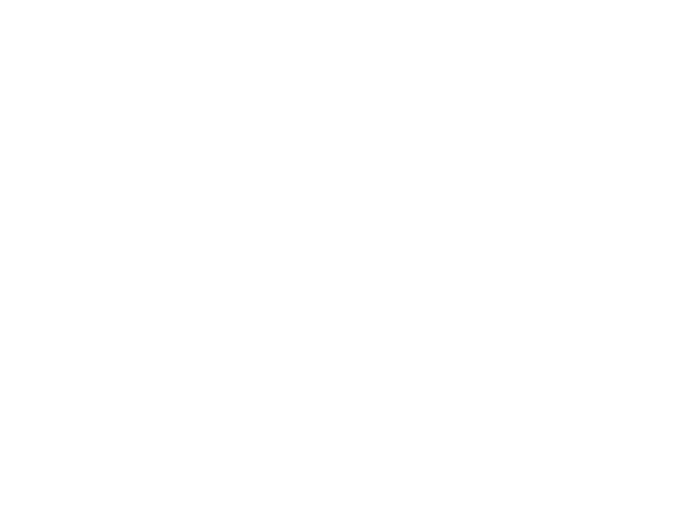
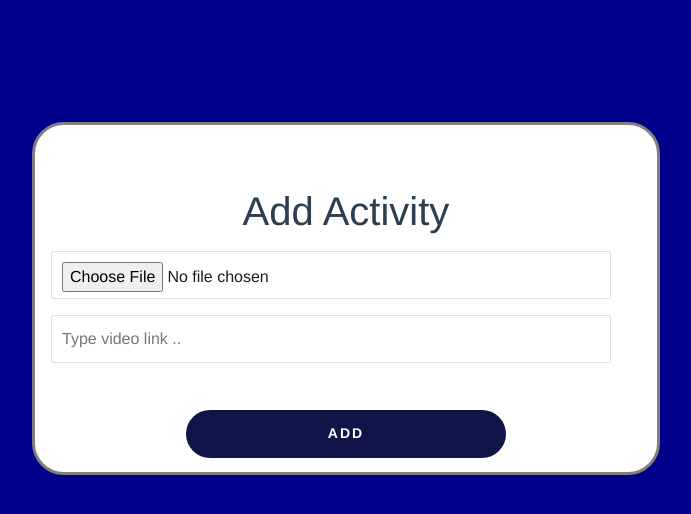
Before and after one commit to DaiAlaa/LMS-front-end, a Vue app: page /addactivity in a window 1280 px wide. Shown: the top 514 px of the page, without its empty margins (294-985 px from the left). Built offline with nearby package versions, Linux system fonts and the light colour scheme.

Commit message:
addactivity

```diff
--- a/src/router/index.js
+++ b/src/router/index.js
@@ -2,6 +2,7 @@
 import VueRouter from "vue-router";
 import Home from "../views/Home.vue";
 import AddCourse from "../views/AddCourse";
+import AddActivity from "../views/AddActivity"
 import AdminPanel from "../views/AdminPanel";
 import SignUp from "../views/SignUp.vue";
 import LogIn from "../views/LogIn.vue";
@@ -25,6 +26,11 @@
     component: AdminPanel,
   },
   {
+    path: "/addactivity",
+    name: "AddActivity",
+    component: AddActivity,
+  },
+  {
     path: "/SignUp",
     name: "SignUp",
     component: SignUp,
--- /dev/null
+++ b/src/views/AddActivity.vue
@@ -0,0 +1,147 @@
+<template>
+    <div class="conatiner parent px-0">
+      <div class="row">
+        <div class="col-md-3"></div>
+        <div class="col-md-6">
+          <form class="signup-form">
+            <h1>Add Activity</h1>
+
+            <input type="file" placeholder="Select pdf .." accept="application/pdf" required/>
+            <input type="text" placeholder="Type video link .." v-model="course_video" required />
+            <!-- <p v-if="invalid_email == true" class="invalid" id="invalid_email">
+              The email address you supplied is invalid.
+            </p> -->
+
+            <button @click.prevent="addActivities()" id="signup-btn" type="submit" testid="sign up button" class="costum-btn">
+              Add
+            </button>
+          </form>
+        </div>
+      </div>
+    </div>
+</template>
+<style lang="scss" scoped>
+
+.parent{
+  background-color:darkblue;
+  height:100vh;
+  overflow: hidden;
+  padding-top: 7%;
+  // width: 100vw;
+  // background: fixed;
+}
+input {
+  height: 3em;
+  padding: 0.625em 0.625em 0.625em;
+  border-radius: 2px;
+  border: 1px solid #dfe0e6;
+  color: #1c1c1f;
+  width: 90%;
+  align-items: center;
+  display: block;
+  margin: 1em;
+  // background-color: transparent;
+}
+.gender{
+  height:1.5em;
+}
+.costum-btn {
+  font-size: 14px;
+  line-height: 1;
+  border-radius: 500px;
+  padding: 16px 48px 18px;
+  margin-bottom: 14px;
+  margin-top: 31px;
+  margin-left: auto;
+  margin-right: auto;
+  color: #fff;
+  text-decoration: none;
+  font-weight: 700;
+  text-align: center;
+  cursor: pointer;
+  transition-duration: 0.3s;
+  border-width: 0;
+  letter-spacing: 2px;
+  /* min-width: 160px; */
+  text-transform: uppercase;
+  white-space: normal;
+  float: center;
+}
+  // -webkit-appearance: none;
+  // -moz-appearance: none;
+.highlight {
+  color: #0f1549;
+  display: inline-block;
+}
+.highlight:hover {
+  color: #0f1549;
+  cursor: pointer;
+}
+
+.invalid {
+  color: #bd3200;
+  text-align: left;
+}
+
+#signup-btn {
+  background-color: #0f1549;
+  max-width: 320px;
+  width: 100%;
+}
+#signup-btn:hover {
+  background-color: #0f1549;
+}
+label{
+  margin-top:1em;
+}
+.signup-form {
+  background-color: white;
+  margin-top: 2em;
+  border:solid #1c1c1f;
+  border-radius: 2em;
+  border-color:gray ;
+
+}
+h1 {
+  margin-top: 10%;
+}
+.start{
+  margin-top:5% ;
+}
+</style>
+<script>
+// import { mapGetters } from "vuex";
+export default {
+    name:"AddActivity",
+    components:{},
+    data:function(){
+        return{
+          course_pdf: "",
+          course_video: "",
+
+        }
+
+    },
+    methods: {
+      addActivities(){
+        // this.trigger_validation = true;
+        // this.can_submit = true;
+        setTimeout(() => {
+          let new_course_activity = { //ceate new course activity obj
+            course_pdf: this.course_pdf,
+            course_video: this.course_video,
+          };
+          this.$store.dispatch("Course/addNewCourseActivities", new_course_activity); //to be changed
+          // this.$router.replace("/EmailConfirmation");
+          // this.$router.replace("/");
+      }, 200);
+      },
+
+    },
+    // computed:{
+    //   ...mapGetters({
+    //   isLoggedIn: "Authorization/GetStatus",
+    // }),
+    // }
+}
+</script>
--- a/src/views/AdminPanel.vue
+++ b/src/views/AdminPanel.vue
@@ -110,7 +110,7 @@
   methods: {
     elevateLearner(userId) {
         //call action of elevation (put)
-      //this.$store.dispatch("Users/DeleteUser", userId);
+      this.$store.dispatch("Course/elevateLearner", userId);
       console.log("usertd kkk " , userId)
     },
   },
```
Also changed, not shown: src/modules/Course.js (+26 -0 lines).
